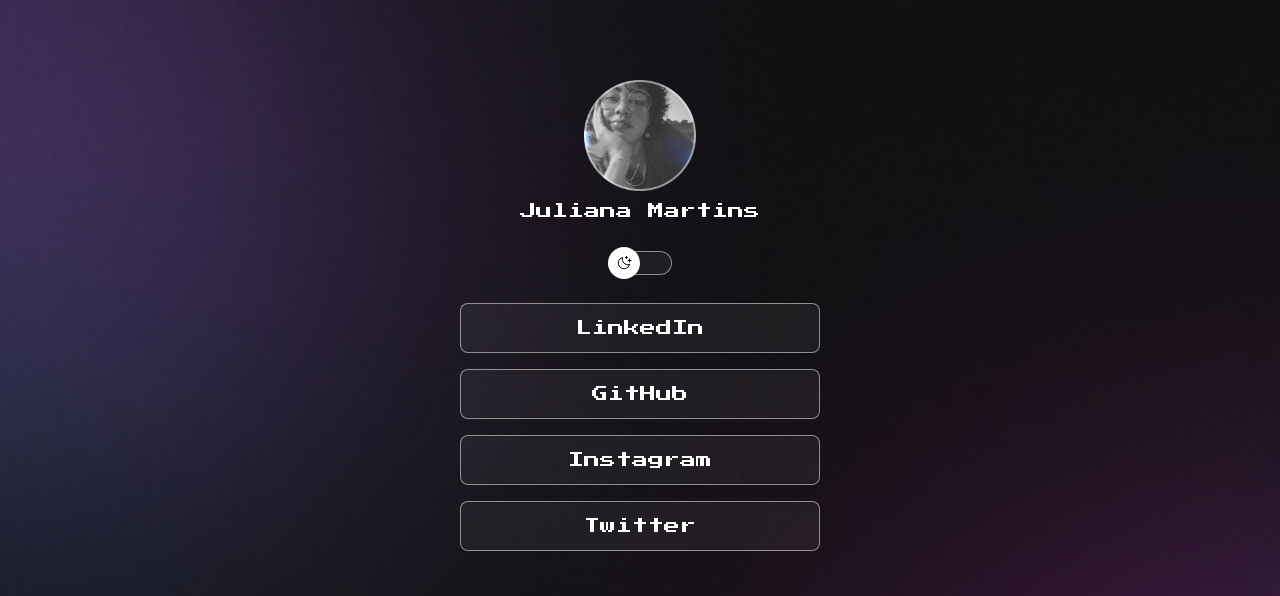
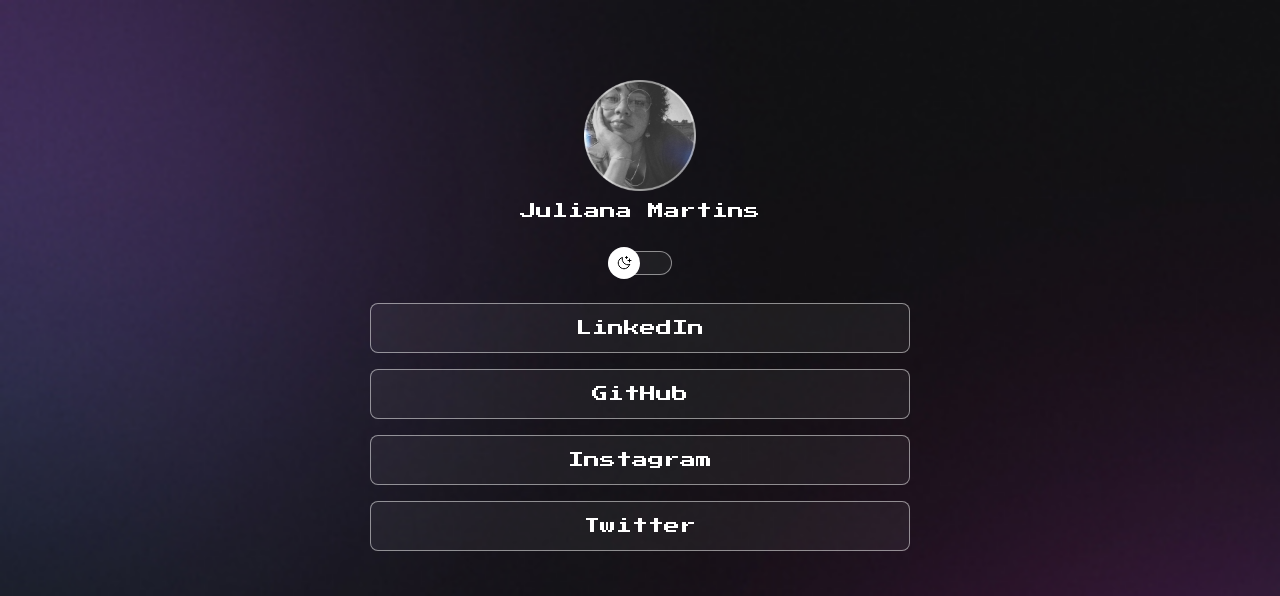
Before and after one commit to Ju7iana/devlink, a plain HTML site: page index.html in a window 1280 px wide. Shown: the top 596 px of the page. Drawn offline with nearby package versions, Linux system fonts and the light colour scheme.

Commit message:
modified css

```diff
--- a/style.css
+++ b/style.css
@@ -46,9 +46,10 @@ body * {
 
 
 #container {
-    width: 360px;
+    width: 100%;
+    max-width: 588px;
     margin: 56px auto 0px;
-    padding: 0 24x;
+    padding: 0 24px;
 }
 
 /* PROFILE */
```
Also changed, not shown: assets/bg-desktop-light.jpg (added), assets/bg-desktop.jpg (added).
